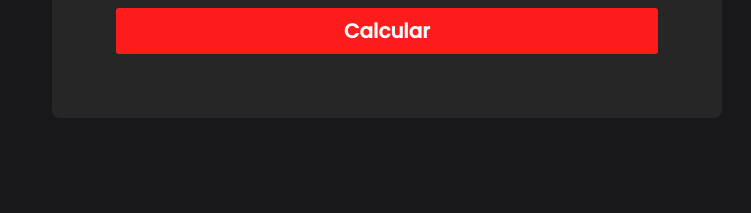
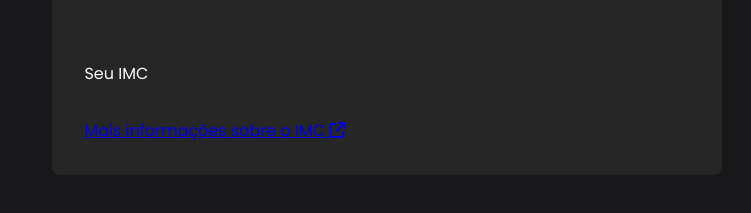
Before and after one commit to Alineevang/review01, a plain HTML site: page revisao-01/index.html in a window 1280 px wide. Shown: the part 525-738 px from the top of the page, 529-1280 px from the left. Drawn offline with Linux system fonts and the light colour scheme.

Commit message:
feat: finalizate html

```diff
--- a/revisao-01/index.html
+++ b/revisao-01/index.html
@@ -38,10 +38,31 @@
                         <input type="number" id="height" name="height" required />
                         <span class="unit">m</span>
 
-                        </div>
                     </div>
-                    <button id="calculate">Calcular</button>
                 </div>
+                <button id="calculate">Calcular</button>
+            </div>
+
+            <div id="infos">
+                <div id="result">
+                    <div id="imc"></div>
+                    <span id="value"></span>
+                    <span id="status">Seu IMC</span>
+                </div>
+
+                <div id="description">
+                    <span id="text"></span>
+                </div>
+            </div>
+
+                <div id="more-infos">
+                    <a href="https://mundoeducacao.uol.com.br/saude-bem-estar/imc.html">
+                        Mais informações sobre o IMC
+                        <i class="fa-solid fa-arrow-up-right-from-square"></i>
+                    </a>
+
+                </div>
+            </div>
         </section>
     </main>
 </body>
```
